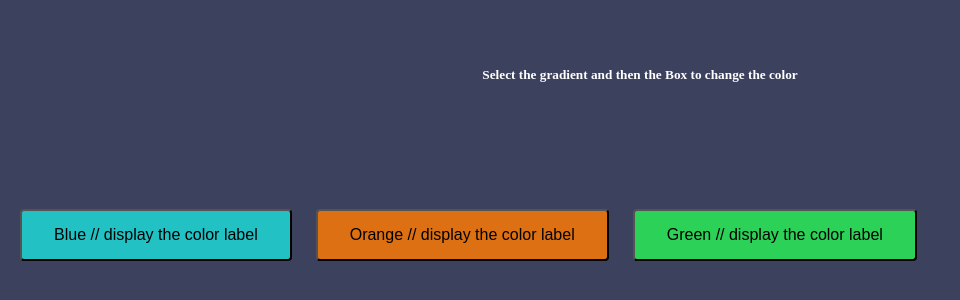
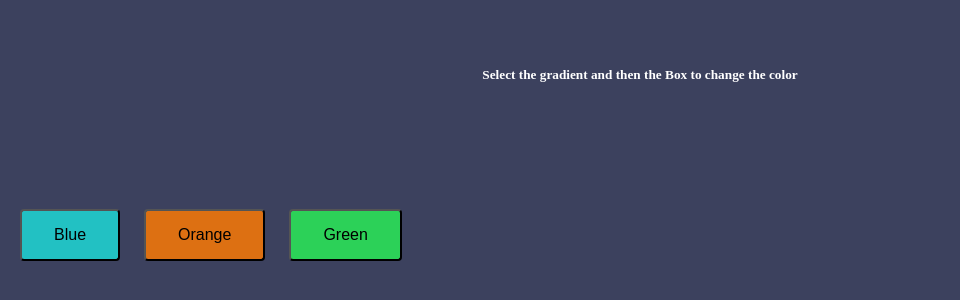
Before and after one commit to acciojob/passing-handler-prop-react-VikasVerma-15, a React app: page / in a window 1280 px wide. Shown: the top 300 px of the page, without its empty margins (0-960 px from the left). Built offline with nearby package versions, Linux system fonts and the light colour scheme.

Commit message:
Update ColourSelector.js

```diff
--- a/src/components/ColourSelector.js
+++ b/src/components/ColourSelector.js
@@ -1,15 +1,15 @@
 import React from 'react';
 
 const ColourSelector = ({ config, selectNextBackground }) => {
-  const { background, classname, label, key } = config;
+  const { background, classname, label, key: colorKey } = config; // rename key to avoid React key shadowing
 
   return (
     <button
-      className={classname}
-      data-testid={key}
+      className={classname}       // button styling
+      data-testid={colorKey}      // Cypress will use this
       onClick={() => selectNextBackground({ background })}
     >
-      {label}                         // display the color label
+      {label}                     {/* display the color label */}
     </button>
   );
 }
```
